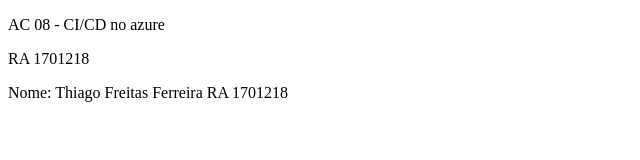
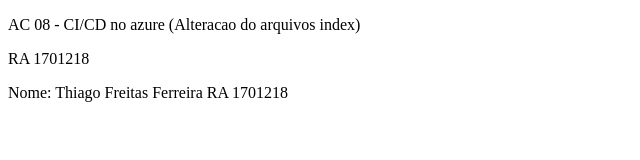
Before and after one commit to tffestudos/ac08ra1701218, a plain HTML site: page index.html in a window 1280 px wide. Shown: the whole page, without its empty margins (0-640 px from the left). Drawn offline with Linux system fonts and the light colour scheme.

Commit message:
segunda alteracao

```diff
--- a/index.html
+++ b/index.html
@@ -5,7 +5,7 @@
 <title>CI/CD NO AZURE</title>
 </head>
 <body>
-<p>AC 08 - CI/CD no azure</p>
+<p>AC 08 - CI/CD no azure (Alteracao do arquivos index)</p>
 <p>RA 1701218</P>
 <p>Nome: Thiago Freitas Ferreira RA 1701218</p>
 </body>
```
